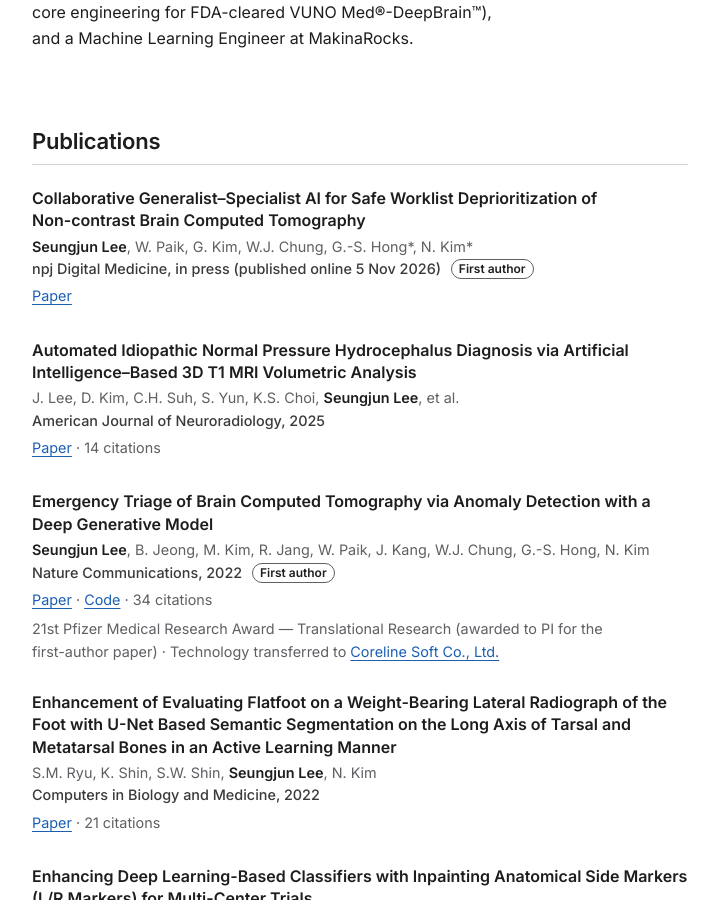
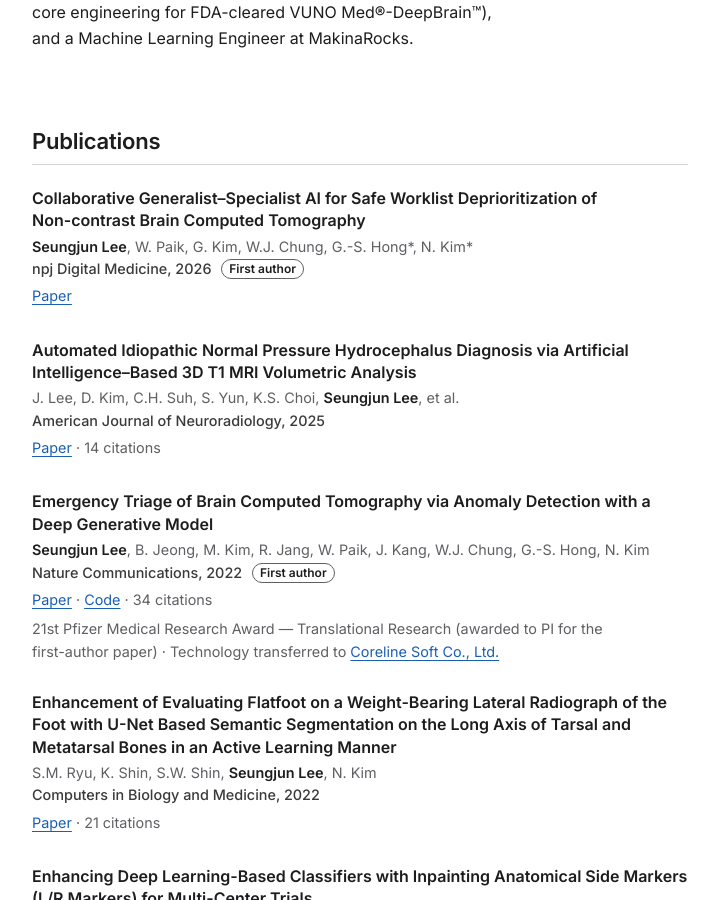
Before and after one commit to seungjunlee96/seungjunlee96.github.io, a Jekyll site: the page built from index.md, in a window 1280 px wide and 900 px high, scrolled down 492 px. Shown: the whole window, without its empty margins (280-998 px from the left). Built offline with Jekyll 4.4.1, drawn with Linux system fonts in a browser that asks for light colours.

Commit message:
npj Digital Medicine: list as published (2026), not in press
Co-Authored-By: Claude Opus 5.5 <noreply@anthropic.com>

```diff
--- a/index.md
+++ b/index.md
@@ -25,7 +25,7 @@ title: ""
 <div class="pub">
 <div class="title">Collaborative Generalist–Specialist AI for Safe Worklist Deprioritization of <span class="nw">Non-contrast</span> Brain Computed Tomography</div>
 <div class="authors"><b>Seungjun Lee</b>, W.&nbsp;Paik, G.&nbsp;Kim, W.J.&nbsp;Chung, <span class="nw">G.-S.&nbsp;Hong</span>*, <span class="nw">N.&nbsp;Kim*</span></div>
-<div class="venue">npj Digital Medicine, in press (published online 5 Nov 2026) <span class="badge">First author</span></div>
+<div class="venue">npj Digital Medicine, 2026 <span class="badge">First author</span></div>
 <div class="meta"><a href="https://www.nature.com/articles/s41746-026-03447-y">Paper</a></div>
 </div>
 
```
